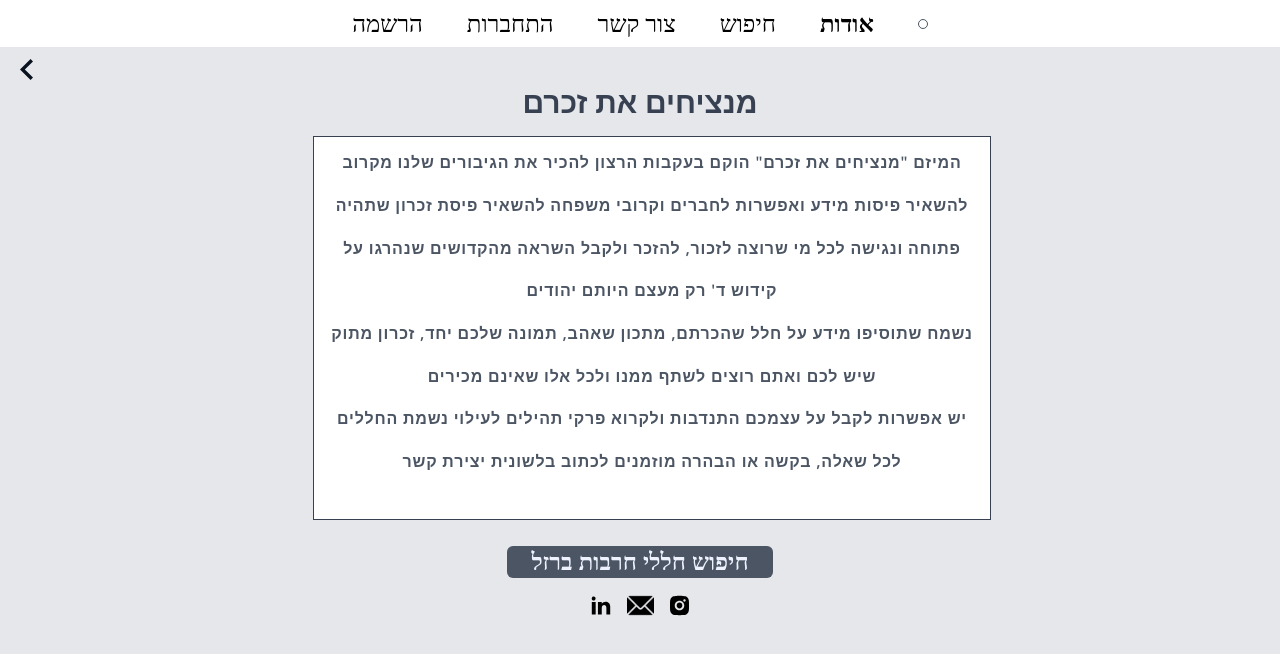
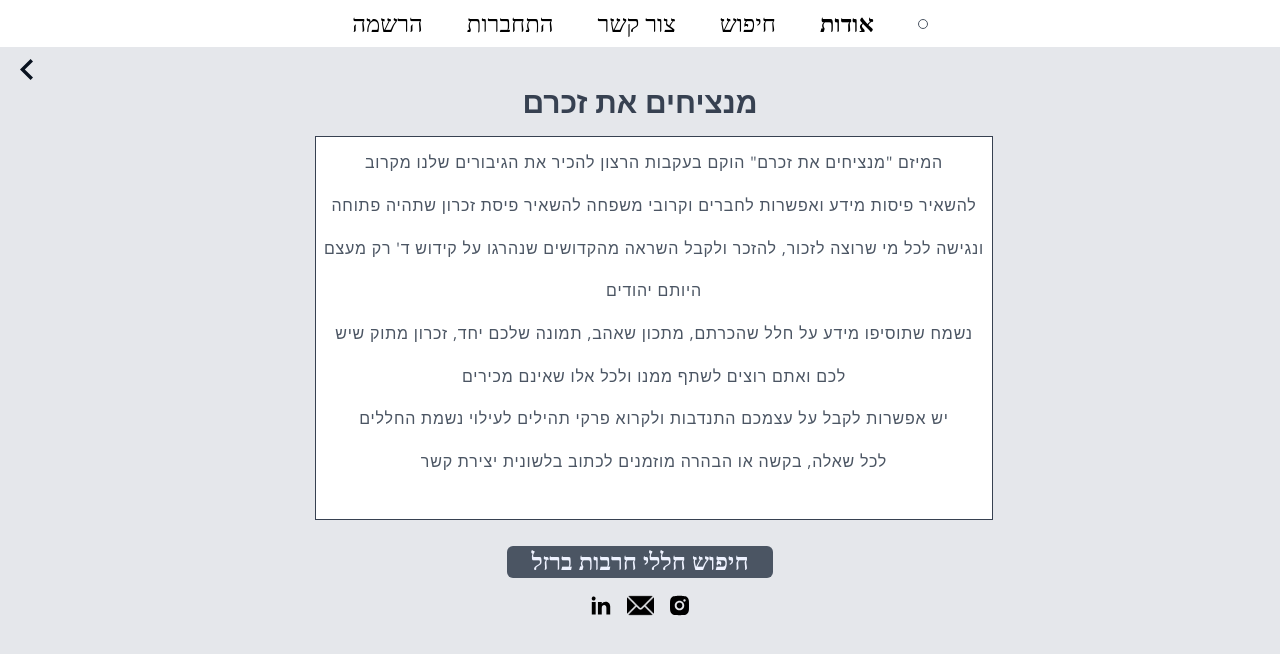
Before and after one commit to shevibr0/war, a React (Create React App) app in the folder frontend/war/: page / in a window 1280 px wide. Shown: the top 654 px of the page. Built offline with nearby package versions, Linux system fonts and the light colour scheme.

Commit message:
homepage

```diff
--- a/frontend/war/src/components/HomePage.jsx
+++ b/frontend/war/src/components/HomePage.jsx
@@ -76,7 +76,7 @@ const HomePage = () => {
                 </div>
 
                 <div className="flex items-center justify-center  flex-wrap ">
-                    <div className="ml-8 mr-8 w-[578px] h-[800px] lg:w-[678px] lg:h-96 lg:mr-2 md:w-[678px] md:h-[440px] sm:w-[578px] sm:h-[540px] mt-4   p-1 text-center text-gray-600 text-m font-bold font-['Ploni Yad v2 AAA'] leading-[42.67px] tracking-wider bg-white border border-gray-700 ">
+                    <div className="ml-9 mr-9 w-[578px] h-[800px] lg:w-[678px] lg:h-96 lg:mr-2 md:w-[678px] md:h-[440px] sm:w-[578px] sm:h-[540px] mt-4   p-1 text-center text-gray-600 text-m font-light leading-[42.67px] tracking-wider bg-white border border-gray-700 ">
                         המיזם "מנציחים את זכרם" הוקם בעקבות הרצון להכיר את הגיבורים שלנו מקרוב         <br />להשאיר פיסות מידע ואפשרות לחברים וקרובי משפחה להשאיר פיסת זכרון שתהיה פתוחה ונגישה לכל מי שרוצה לזכור, להזכר ולקבל השראה מהקדושים שנהרגו על קידוש ד' רק מעצם היותם יהודים<br />נשמח שתוסיפו מידע על חלל שהכרתם, מתכון שאהב, תמונה שלכם יחד, זכרון מתוק שיש לכם ואתם רוצים לשתף ממנו ולכל אלו שאינם מכירים<br />יש אפשרות לקבל על עצמכם התנדבות ולקרוא פרקי תהילים לעילוי נשמת החללים<br />לכל שאלה, בקשה או הבהרה מוזמנים לכתוב בלשונית יצירת קשר <br />
                     </div>
 
```
